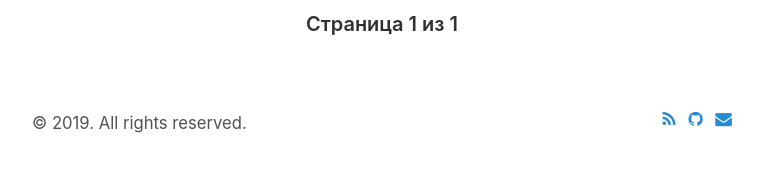
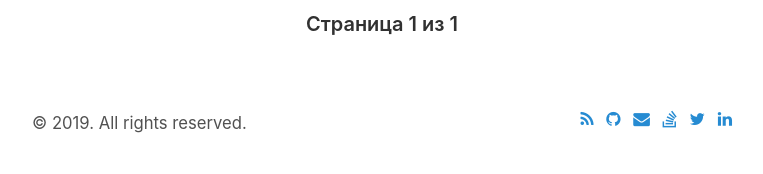
Before and after one commit to serhii73/serhii73.github.io, a Jekyll site: the page built from index.html, in a window 1280 px wide. Shown: the part 5979-6153 px from the top of the page, without its empty margins (258-1021 px from the left). Built offline with Jekyll 4.4.1, drawn with Linux system fonts in a browser that asks for light colours; the list of posts is cut into pages by our own code.

Commit message:
Add links

```diff
--- a/_layouts/default.html
+++ b/_layouts/default.html
@@ -35,6 +35,9 @@ layout: compress
           <a href="{{ site.baseurl }}/atom.xml"><i class="fa fa-rss" aria-hidden="true"></i></a>
           <a href="https://github.com/{{ site.footer-links.github }}"><i class="fa fa-github" aria-hidden="true"></i></a>
           <a href="mailto:{{ site.footer-links.email }}"><i class="fa fa-envelope" aria-hidden="true"></i></a>
+          <a href="https://stackoverflow.com/users/9093112/serhii"><i class="fa fa-stack-overflow" aria-hidden="true"></i></a>
+          <a href="https://twitter.com/serhii73"><i class="fa fa-twitter" aria-hidden="true"></i></a>
+          <a href="https://www.linkedin.com/in/serhii73/"><i class="fa fa-linkedin" aria-hidden="true"></i></a>
         </small>
     </footer>
     </div>
```
